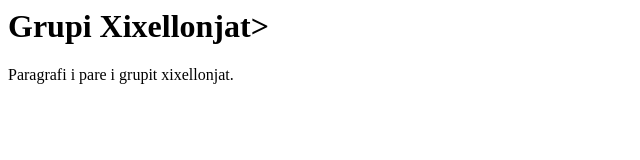
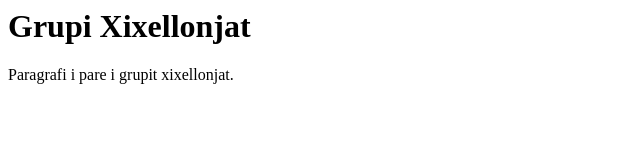
Before and after one commit to Blerinna/Java9, a plain HTML site: page index.html in a window 1280 px wide. Shown: the full height of the page, 0-640 px from the left. Drawn offline with Linux system fonts and the light colour scheme.

Commit message:
Update index.html

```diff
--- a/index.html
+++ b/index.html
@@ -3,7 +3,7 @@
     <title>Projekti T4P</title>
   </head>
   <body>
-    <h1>Grupi Xixellonjat></h1>
+    <h1>Grupi Xixellonjat</h1>
     <p>Paragrafi i pare i grupit xixellonjat.</p>
   </body>
 </html>
```
